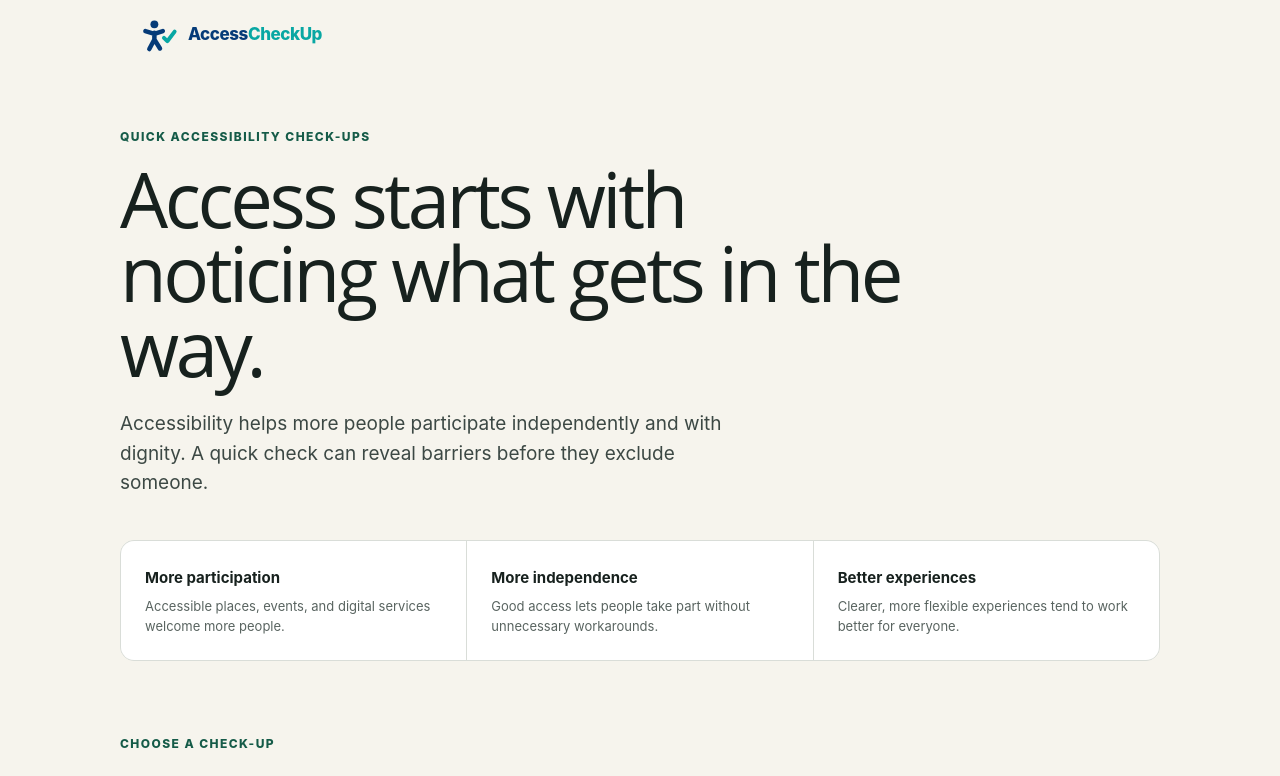
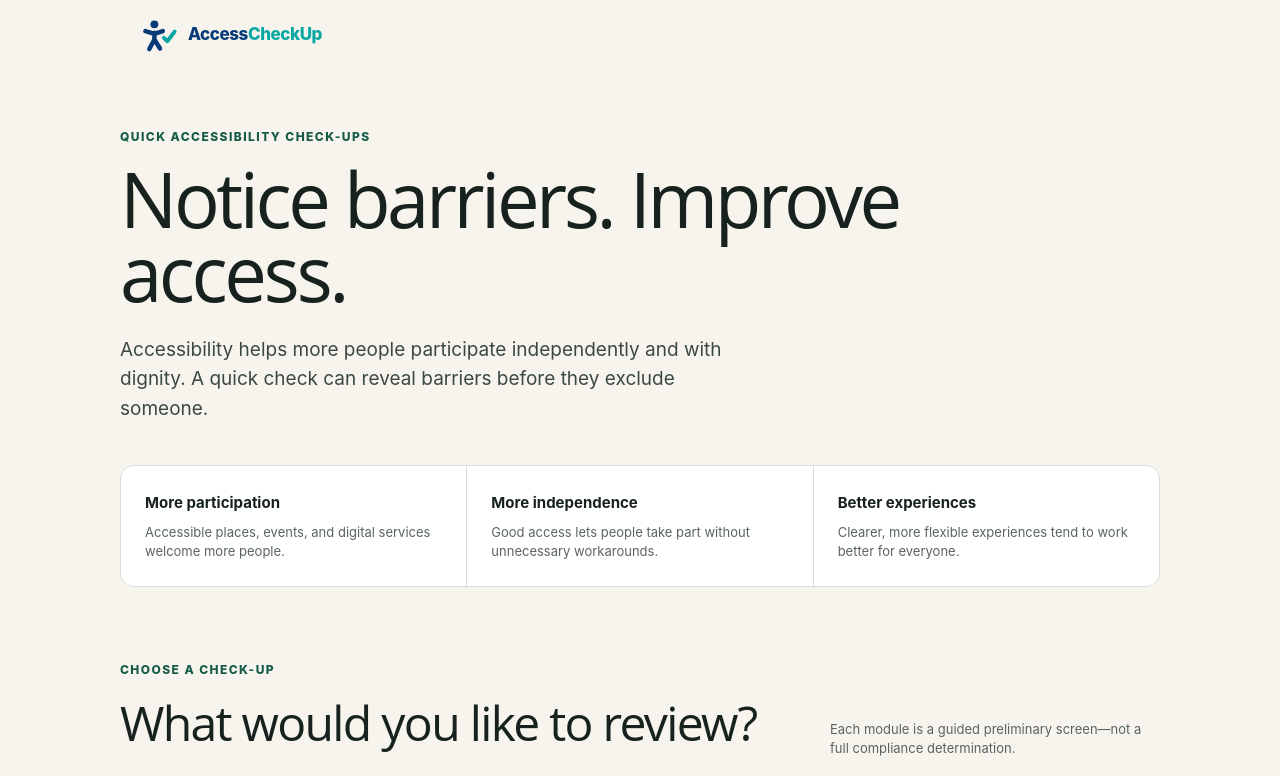
Before and after one commit to mendwell/accesscheck, a Next.js app: page / in a window 1280 px wide. Shown: the top 776 px of the page. Built offline with nearby package versions, Linux system fonts and the light colour scheme.

Commit message:
Restore homepage tagline

```diff
--- a/app/page.tsx
+++ b/app/page.tsx
@@ -374,7 +374,7 @@ export default function Home() {
         <section className="landingPage">
           <div className="landingHero">
             <div className="eyebrow">QUICK ACCESSIBILITY CHECK-UPS</div>
-            <h1>Access starts with noticing what gets in the way.</h1>
+            <h1>Notice barriers. Improve access.</h1>
             <p className="lede">Accessibility helps more people participate independently and with dignity. A quick check can reveal barriers before they exclude someone.</p>
           </div>
           {checkup && <div className="currentCheckup"><div><span>{submitted ? "SAVED RESULTS" : "CHECK-UP IN PROGRESS"}</span><strong>{site.name || activeModule.name}</strong><p>{activeModule.name}</p></div><button onClick={() => setScreen(submitted ? "summary" : "assessment")}>{submitted ? "View results" : "Continue check-up"} →</button></div>}
```
